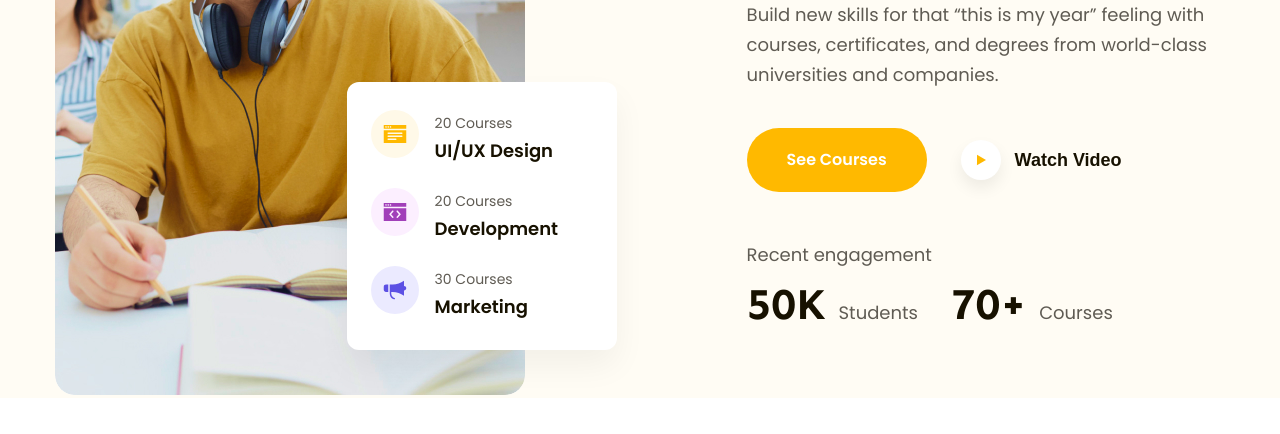
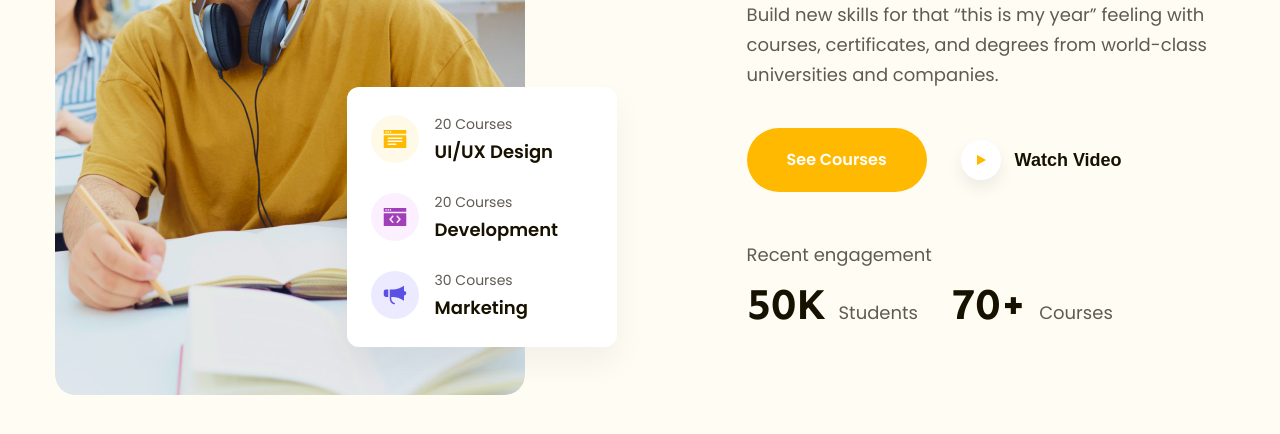
Before and after one commit to thanhhang31023/online-course-landing-page, a plain HTML site: page index.html in a window 1280 px wide. Shown: the part 440-874 px from the top of the page. Drawn offline with Linux system fonts and the light colour scheme.

Commit message:
Create hero #2

```diff
--- a/assets/css/styles.css
+++ b/assets/css/styles.css
@@ -105,7 +105,7 @@ a {
 
 /* Hero */
 .hero {
-    padding-top: 56px;
+    padding: 56px 0 65px;
     background: #fffcf4;
 }
 
@@ -120,6 +120,7 @@ a {
 }
 
 .hero .media-block .img {
+    display: block;
     width: 470px;
     height: 685px;
     object-fit: cover;
@@ -131,7 +132,7 @@ a {
     right: 0;
     bottom: 48px;
     width: 270px;
-    padding: 28px 24px;
+    padding: 24px;
     background: #ffffff;
     box-shadow: 0px 16px 32px rgba(0, 0, 0, 0.05);
     border-radius: 12px;
@@ -139,6 +140,7 @@ a {
 
 .hero-summary .item {
     display: flex;
+    align-items: center;
 }
 
 .hero-summary .item + .item {
```
